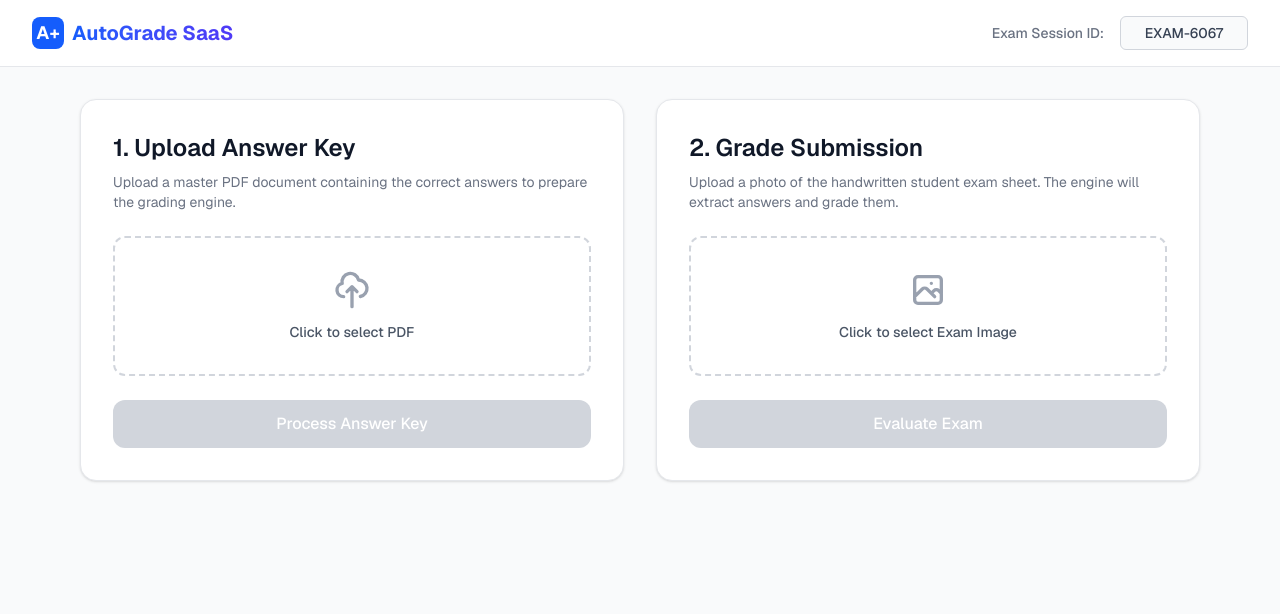
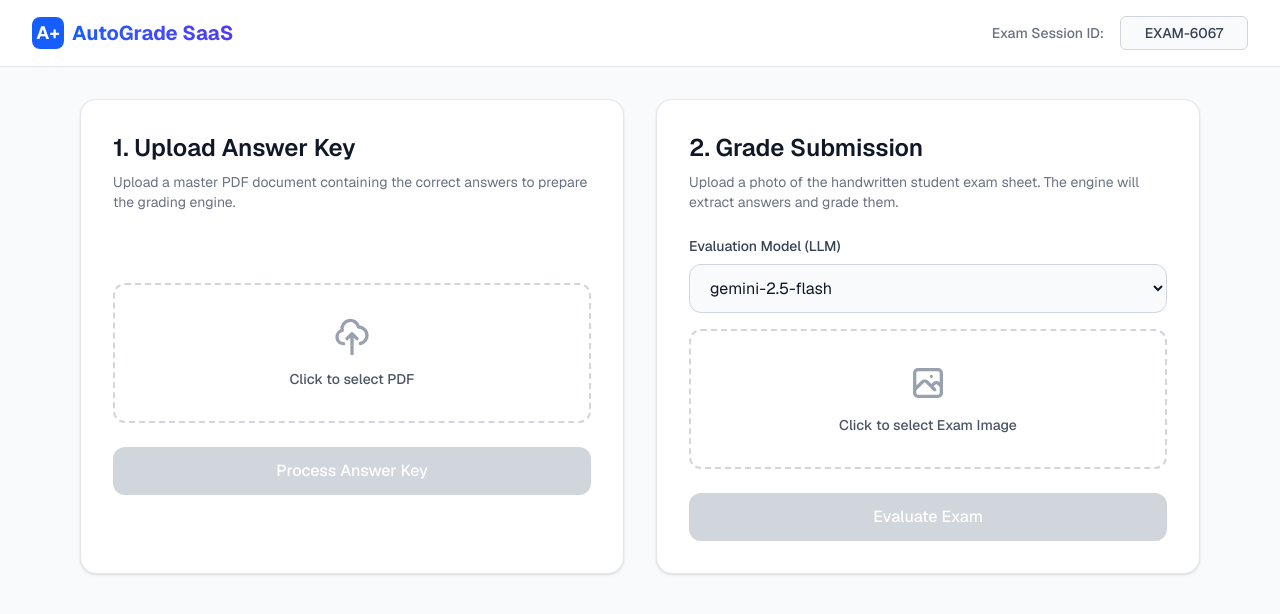
Before and after one commit to RaturiAR7/AI-handwritten-grader, a Next.js app: page / in a window 1280 px wide. Shown: the top 614 px of the page. Built offline with nearby package versions, Linux system fonts and the light colour scheme.

Commit message:
fix dependency errors and give option to pick ai models

```diff
--- a/src/app/api/grade/route.ts
+++ b/src/app/api/grade/route.ts
@@ -7,6 +7,7 @@ export async function POST(req: NextRequest) {
   const formData = await req.formData();
   const image = formData.get("image") as File;
   const examId = formData.get("examId") as string;
+  const modelName = (formData.get("model") as string) || "gemini-1.5-flash";
 
   if (!image || !examId) {
     return NextResponse.json(
@@ -15,11 +16,12 @@ export async function POST(req: NextRequest) {
     );
   }
 
+  try {
     const bytes = await image.arrayBuffer();
     const base64 = Buffer.from(bytes).toString("base64");
 
     // Step 1 - vision
-  const extracted = await visionNode(base64);
+    const extracted = await visionNode(base64, modelName);
 
     // Step 2 - fetch correct answers
     const ragResults = await Promise.all(
@@ -34,7 +36,7 @@ export async function POST(req: NextRequest) {
     );
 
     // Step 3 - grade
-  const graded = await graderNode(ragResults);
+    const graded = await graderNode(ragResults, modelName);
 
     // Step 4 - format final output
     const totalScore = graded.reduce((sum, item) => sum + item.score, 0);
@@ -47,4 +49,20 @@ export async function POST(req: NextRequest) {
       percentage: ((totalScore / maxScore) * 100).toFixed(1),
       results: graded,
     });
+  } catch (error: any) {
+    console.error("Grading API Error:", error);
+
+    // Parse Google GenAI specific errors to be more human-readable
+    let errorMessage = "An unexpected error occurred during evaluation.";
+    if (error.status === 404) {
+      errorMessage = `The selected model (${modelName}) is not available or not supported by your API key.`;
+    } else if (error.message) {
+      errorMessage = error.message;
     }
+
+    return NextResponse.json(
+      { error: errorMessage },
+      { status: 500 }
+    );
+  }
+}
--- a/src/app/page.tsx
+++ b/src/app/page.tsx
@@ -4,6 +4,13 @@ import { useState } from "react";
 
 export default function Home() {
   const [examId, setExamId] = useState(`EXAM-${Math.floor(Math.random() * 10000)}`);
+
+  const [evalModel, setEvalModel] = useState("gemini-2.5-flash");
+  const models = [
+    "gemini-2.5-flash",
+    "gemini-2.5-flash-lite",
+    "gemini-3.1-flash-lite"
+  ];
 
   // Answer Key (PDF) State
   const [pdfFile, setPdfFile] = useState<File | null>(null);
@@ -54,6 +61,7 @@ export default function Home() {
       const formData = new FormData();
       formData.append("image", imageFile);
       formData.append("examId", examId);
+      formData.append("model", evalModel);
 
       const res = await fetch("/api/grade", {
         method: "POST",
@@ -139,8 +147,21 @@ export default function Home() {
             </div>
 
             <div className="flex-1 flex flex-col justify-center">
+              <div className="mb-4">
+                <label className="block text-sm font-medium text-gray-700 mb-2">Evaluation Model (LLM)</label>
+                <select
+                  value={evalModel}
+                  onChange={(e) => setEvalModel(e.target.value)}
+                  className="w-full border border-gray-300 rounded-xl px-4 py-3 bg-gray-50 focus:outline-none focus:ring-2 focus:ring-indigo-500 transition"
+                >
+                  {models.map((m) => (
+                    <option key={m} value={m}>{m}</option>
+                  ))}
+                </select>
+              </div>
+
               <label className="border-2 border-dashed border-gray-300 rounded-xl p-8 flex flex-col items-center justify-center cursor-pointer hover:bg-gray-50 hover:border-indigo-400 transition mb-6">
-                 <svg className="w-10 h-10 text-gray-400 mb-3" fill="none" stroke="currentColor" viewBox="0 0 24 24" xmlns="http://www.w3.org/2000/svg"><path strokeLinecap="round" strokeLinejoin="round" strokeWidth="2" d="M4 16l4.586-4.586a2 2 0 012.828 0L16 16m-2-2l1.586-1.586a2 2 0 012.828 0L20 14m-6-6h.01M6 20h12a2 2 0 002-2V6a2 2 0 00-2-2H6a2 2 0 00-2 2v12a2 2 0 002 2z"></path></svg>
+                <svg className="w-10 h-10 text-gray-400 mb-3" fill="none" stroke="currentColor" viewBox="0 0 24 24" xmlns="http://www.w3.org/2000/svg"><path strokeLinecap="round" strokeLinejoin="round" strokeWidth="2" d="M4 16l4.586-4.586a2 2 0 012.828 0L16 16m-2-2l1.586-1.586a2 2 0 012.828 0L20 14m-6-6h.01M6 20h12a2 2 0 002-2V6a2 2 0 00-2-2H6a2 2 0 00-2 2v12a2 2 0 002 2z"></path></svg>
                 <span className="text-sm font-medium text-gray-600">{imageFile ? imageFile.name : "Click to select Exam Image"}</span>
                 <input type="file" accept="image/*" className="hidden" onChange={(e) => setImageFile(e.target.files?.[0] || null)} />
               </label>
@@ -187,9 +208,8 @@ export default function Home() {
                     <span className="text-gray-400 text-2xl">/{gradeResult.maxScore}</span>
                   </p>
                 </div>
-                <div className={`w-20 h-20 rounded-full flex items-center justify-center border-4 ${
-                  Number(gradeResult.percentage) >= 70 ? 'border-green-500 bg-green-50 text-green-700' : 'border-orange-500 bg-orange-50 text-orange-700'
-                }`}>
+                <div className={`w-20 h-20 rounded-full flex items-center justify-center border-4 ${Number(gradeResult.percentage) >= 70 ? 'border-green-500 bg-green-50 text-green-700' : 'border-orange-500 bg-orange-50 text-orange-700'
+                  }`}>
                   <span className="text-xl font-bold">{gradeResult.percentage}%</span>
                 </div>
               </div>
--- a/src/lib/evaluation/graderNode.ts
+++ b/src/lib/evaluation/graderNode.ts
@@ -5,9 +5,10 @@ const genAI = new GoogleGenerativeAI(process.env.GOOGLE_API_KEY!);
 
 export async function graderNode(
   ragResults: graderNodeParams[],
+  modelName: string = "gemini-1.5-flash"
 ): Promise<GradeResult[]> {
   const model = genAI.getGenerativeModel({
-    model: "gemini-3.1-flash-lite-preview",
+    model: modelName,
   });
 
   const context = ragResults
--- a/src/lib/evaluation/visionNode.ts
+++ b/src/lib/evaluation/visionNode.ts
@@ -5,9 +5,10 @@ const genAI = new GoogleGenerativeAI(process.env.GOOGLE_API_KEY!);
 
 export async function visionNode(
   imageBase64: string,
+  modelName: string = "gemini-1.5-flash"
 ): Promise<ExtractedAnswer[]> {
   const model = genAI.getGenerativeModel({
-    model: "gemini-3.1-flash-lite-preview",
+    model: modelName,
   });
 
   const prompt = `
```
Also changed, not shown: package.json (+7 -5 lines), 2 other files (tests, documents, lock files or other folders). Lines whose indentation alone changed are shown as unchanged.
